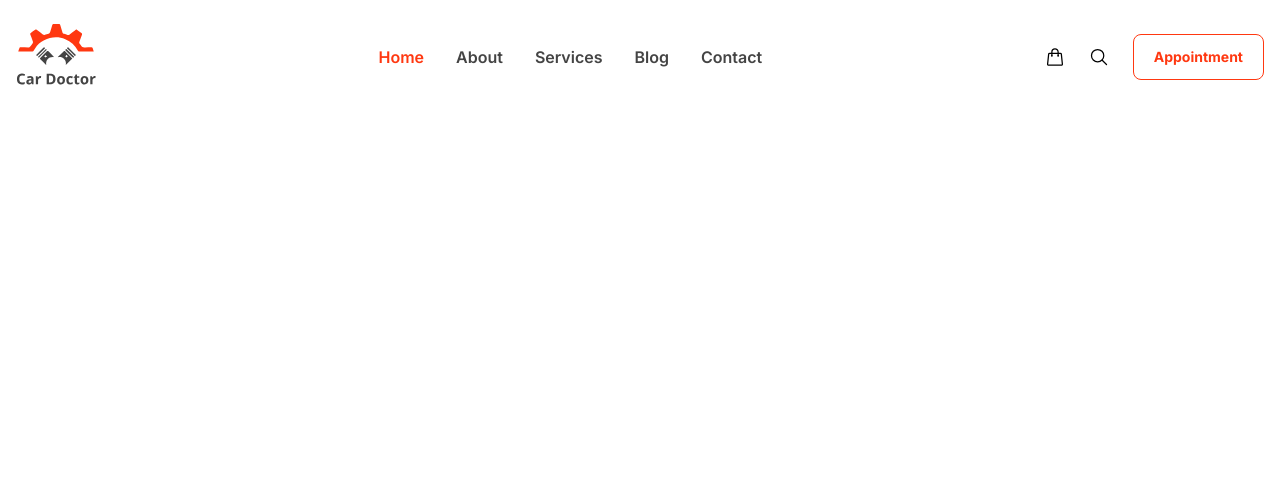
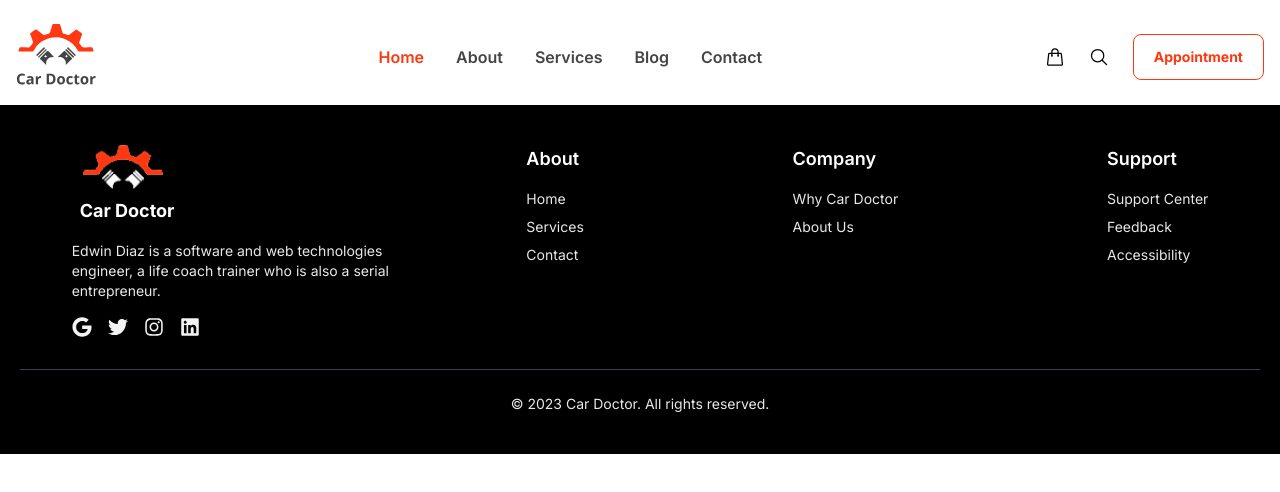
Before and after one commit to RaiyanJiyon/car-doctor, a Next.js app: page / in a window 1280 px wide. Shown: the top 492 px of the page. Built offline with nearby package versions, Linux system fonts and the light colour scheme.

Commit message:
feat: Add Footer component
- Created Footer component inside src/components/shared/
- Includes logo, description, social media icons, and footer links
- Divided into sections for About, Company, and Support
- Added short but descriptive comments for readability

```diff
--- a/src/app/layout.js
+++ b/src/app/layout.js
@@ -1,6 +1,7 @@
 import { Inter } from "next/font/google";
 import "./globals.css";
 import Navbar from "@/components/shared/Navbar";
+import Footer from "@/components/shared/Footer";
 
 // Configure Inter font
 const inter = Inter({
@@ -20,6 +21,7 @@ export default function RootLayout({ children }) {
       <body className={`${inter.variable} antialiased`}>
         <Navbar />
         {children}
+        <Footer />
       </body>
     </html>
   );
--- /dev/null
+++ b/src/components/shared/Footer.jsx
@@ -0,0 +1,147 @@
+import Image from "next/image";
+import { FaGoogle, FaInstagram, FaLinkedin, FaTwitter } from "react-icons/fa";
+
+const Footer = () => {
+  return (
+    <footer className="bg-black text-white py-10 px-5">
+      <div className="w-11/12 mx-auto flex flex-col md:flex-row justify-between items-center md:items-start text-center md:text-left gap-8">
+        {/* Logo and Description */}
+        <div className=" flex flex-col items-center md:items-start space-y-4">
+          <div className="flex flex-col items-center space-x-2">
+            <Image
+              src="/assets/logo2.png"
+              alt="Car Doctor"
+              width={80}
+              height={27}
+            />
+            <h2 className="text-lg font-bold mt-2">Car Doctor</h2>
+          </div>
+          <p className="text-[#E8E8E8] text-sm max-w-xs">
+            Edwin Diaz is a software and web technologies engineer, a life coach trainer who is also a serial entrepreneur.
+          </p>
+          <div className="flex space-x-4">
+            <a
+              href="#"
+              className="text-[#F3F3F3] hover:text-white transition-colors duration-300"
+            >
+              <FaGoogle size={20} />
+            </a>
+            <a
+              href="#"
+              className="text-[#F3F3F3] hover:text-white transition-colors duration-300"
+            >
+              <FaTwitter size={20} />
+            </a>
+            <a
+              href="#"
+              className="text-[#F3F3F3] hover:text-white transition-colors duration-300"
+            >
+              <FaInstagram size={20} />
+            </a>
+            <a
+              href="#"
+              className="text-[#F3F3F3] hover:text-white transition-colors duration-300"
+            >
+              <FaLinkedin size={20} />
+            </a>
+          </div>
+        </div>
+
+        {/* Footer Links */}
+        <div className="md:w-3/5 flex flex-col md:flex-row justify-between gap-8">
+          {/* About Section */}
+          <div>
+            <h3 className="text-lg font-semibold mb-4">About</h3>
+            <ul className="space-y-2 text-[#E8E8E8] text-sm">
+              <li>
+                <a
+                  href="#"
+                  className="hover:text-white transition-colors duration-300"
+                >
+                  Home
+                </a>
+              </li>
+              <li>
+                <a
+                  href="#"
+                  className="hover:text-white transition-colors duration-300"
+                >
+                  Services
+                </a>
+              </li>
+              <li>
+                <a
+                  href="#"
+                  className="hover:text-white transition-colors duration-300"
+                >
+                  Contact
+                </a>
+              </li>
+            </ul>
+          </div>
+
+          {/* Company Section */}
+          <div>
+            <h3 className="text-lg font-semibold mb-4">Company</h3>
+            <ul className="space-y-2 text-[#E8E8E8] text-sm">
+              <li>
+                <a
+                  href="#"
+                  className="hover:text-white transition-colors duration-300"
+                >
+                  Why Car Doctor
+                </a>
+              </li>
+              <li>
+                <a
+                  href="#"
+                  className="hover:text-white transition-colors duration-300"
+                >
+                  About Us
+                </a>
+              </li>
+            </ul>
+          </div>
+
+          {/* Support Section */}
+          <div>
+            <h3 className="text-lg font-semibold mb-4">Support</h3>
+            <ul className="space-y-2 text-[#E8E8E8] text-sm">
+              <li>
+                <a
+                  href="#"
+                  className="hover:text-white transition-colors duration-300"
+                >
+                  Support Center
+                </a>
+              </li>
+              <li>
+                <a
+                  href="#"
+                  className="hover:text-white transition-colors duration-300"
+                >
+                  Feedback
+                </a>
+              </li>
+              <li>
+                <a
+                  href="#"
+                  className="hover:text-white transition-colors duration-300"
+                >
+                  Accessibility
+                </a>
+              </li>
+            </ul>
+          </div>
+        </div>
+      </div>
+
+      {/* Copyright Section */}
+      <div className="mt-8 border-t border-gray-700 pt-6 text-center text-[#E8E8E8] text-sm">
+        <p>&copy; 2023 Car Doctor. All rights reserved.</p>
+      </div>
+    </footer>
+  );
+};
+
+export default Footer;
--- a/src/components/shared/Navbar.jsx
+++ b/src/components/shared/Navbar.jsx
@@ -29,7 +29,7 @@ const Navbar = () => {
 
   return (
     <div className="container mx-auto">
-      <nav className="bg-white fixed w-full z-20 top-0 start-0 mt-2">
+      <nav className="bg-white w-full z-20 top-0 start-0 mt-2">
         <div className="max-w-screen-xl flex flex-wrap items-center justify-between mx-auto p-4">
           {/* Logo */}
           <Link href="/" className="flex items-center space-x-3 rtl:space-x-reverse">
```
Also changed, not shown: public/assets/logo2.png (added).
